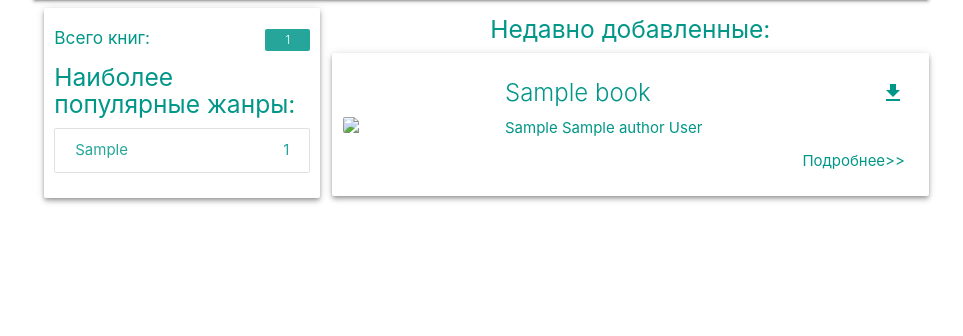
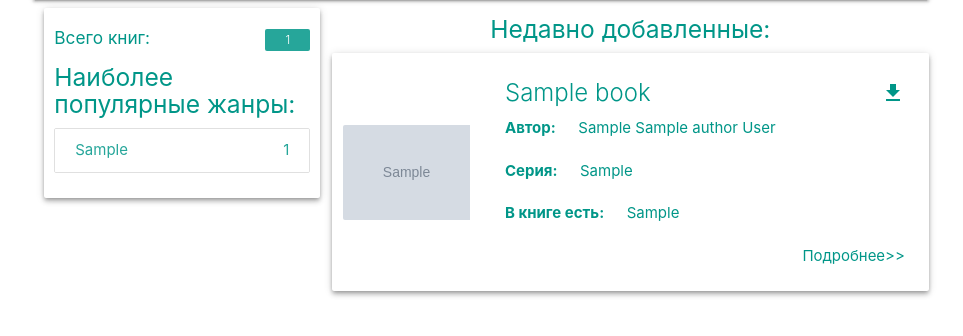
Before and after one commit to daboggg/mylibrary, a Django app: page / in a window 1280 px wide. Shown: the part 64-400 px from the top of the page, without its empty margins (159-1122 px from the left). Run offline with Django 5.2, Linux system fonts and the light colour scheme; tables that the repository leaves empty hold one stand-in row (values such as "Sample post"); grey boxes marked "Sample" are stand-in pictures; parts of the project's set-up code (start-up, migrations or seed data) failed here and were passed over; some libraries are stand-ins or nearby versions.

Commit message:
home page v5 book cards

```diff
--- a/library/book_data_utils.py
+++ b/library/book_data_utils.py
@@ -162,7 +162,7 @@ def get_annotation(soup: BeautifulSoup) -> str | None:
 
 def get_sequence(title_info: dict) -> str | None:
     """
-    если книга входит в серию и в серии,
+    если книга входит в серию или в серии,
      возвращает строку с названиями серий через запятую
     """
     sequence = title_info.get('sequence')
@@ -174,7 +174,7 @@ def get_sequence(title_info: dict) -> str | None:
     result = []
     for s in sequence:
         if s.get('@number'):
-            result.append(f'{s.get("@name")}:{s.get("@number")}')
+            result.append(f'{s.get("@name")}: {s.get("@number")}')
         else:
             result.append(s.get('@name'))
 
--- a/library/templates/library/home.html
+++ b/library/templates/library/home.html
@@ -3,7 +3,6 @@
 {% load library_tags %}
 
 {% block sidebar %}
-
     <div class="card z-depth-2">
         <div class="pxy-1 teal-text">
             <h6>
@@ -30,27 +29,24 @@
 {% endblock %}
 
 {% block content %}
-
-
     <h5 class="center-align teal-text">Недавно добавленные:</h5>
     {% for book in books %}
         <div class="card horizontal row valign-wrapper teal-text z-depth-2">
             <div class="col s4 l3 card-image waves-effect waves-block waves-light">
                 <img class="activator"
-                     src="https://imgholder.ru/768x1024/f44336/fff.jpg&text=Обложка+Для+Книги&font=kelson">
+{#                     src="https://imgholder.ru/768x1024/f44336/fff.jpg&text=Обложка+Для+Книги&font=kelson">#}
+                     src="{{ book.coverpage.url }}">
             </div>
             <div class="col s8 l9 card-content">
                 <span class="card-title">{{ book.book_title}}<a class="teal-text" href="#"><i class="material-icons right">download</i></a></span>
-                {% for author in book.author.all %}
-                	<p>{{ author|get_author_name }}</p>
-                {% endfor %}
+                {% get_book_card_avers book %}
 
-                <a class="right-align" href="#"><div class="mt-1 activator teal-text">Подробнее>></div></a>
+                <a style="cursor: pointer" class="right-align"><div class="mt-1 activator teal-text">Подробнее>></div></a>
             </div>
             <div class="card-reveal">
-                <span class="card-title grey-text text-darken-4">Card Title<i
+                <span class="card-title">{{ book.book_title}}<i
                         class="material-icons right">close</i></span>
-                <p>Here is some more information about this product that is only revealed once clicked on.</p>
+                {% get_book_card_reverse book %}
             </div>
         </div>
     {% endfor %}
--- /dev/null
+++ b/library/templates/library/inclusion_tags/book_card_avers.html
@@ -0,0 +1,38 @@
+{% load library_tags %}
+
+<div class="row">
+    <div class="col">
+        <p class="mr-1"><b>Автор:</b></p>
+    </div>
+    <div class="col">
+        {% for author in authors %}
+        <p>{{ author|get_author_name }}</p>
+        {% endfor %}
+    </div>
+</div>
+
+{% if sequence %}
+    <div class="row">
+        <div class="col">
+            <p class="mr-1"><b>Серия:</b></p>
+        </div>
+        <div class="col">
+            {% for item in sequence %}
+            	<p>{{ item }}</p>
+            {% endfor %}
+        </div>
+    </div>
+{% endif %}
+
+{% if keywords %}
+    <div class="row">
+        <div class="col">
+            <p class="mr-1"><b>В книге есть:</b></p>
+        </div>
+        <div class="col">
+            {% for keyword in keywords %}
+            	<p>{{ keyword }}</p>
+            {% endfor %}
+        </div>
+    </div>
+{% endif %}
--- /dev/null
+++ b/library/templates/library/inclusion_tags/book_card_revers.html
@@ -0,0 +1,20 @@
+{% load library_tags %}
+
+{% if annotation %}
+    <h6><b>Аннотация к книге:</b></h6>
+    <p>{{ annotation }}</p>
+{% endif %}
+
+{% if authors %}
+	{% for author in authors %}
+		{% if author.emails or author.home_pages %}
+			<h6><b>{{ author|get_author_name }}:</b></h6>
+		{% endif %}
+        {% if author.emails %}
+        	<p>email: {{ author.emails }}</p>
+        {% endif %}
+        {% if author.home_pages %}
+        	<p>home_page: {{ author.home_pages }}</p>
+        {% endif %}
+	{% endfor %}
+{% endif %}
--- a/library/templatetags/library_tags.py
+++ b/library/templatetags/library_tags.py
@@ -4,6 +4,22 @@ from django.db.models.aggregates import Count
 from library.models import Genre, Book, Author
 
 register = template.Library()
+
+@register.inclusion_tag("library/inclusion_tags/book_card_avers.html")
+def get_book_card_avers(book: Book):
+    return {
+        'authors': book.author.all(),
+        'sequence': book.sequence.split(',') if book.sequence else [],
+        'keywords': book.keywords.split(',') if book.keywords else [],
+    }
+
+@register.inclusion_tag("library/inclusion_tags/book_card_revers.html")
+def get_book_card_reverse(book: Book):
+    return {
+        'annotation': book.annotation,
+        'book_title': book.book_title,
+        'authors': book.author.all(),
+    }
 
 @register.simple_tag
 def get_genres(arg=None):
--- a/library/views.py
+++ b/library/views.py
@@ -25,7 +25,7 @@ class HomeView(ListView):
     context_object_name = 'books'
 
     def get_queryset(self):
-        return Book.objects.order_by('-created_at')[:7]
+        return Book.objects.prefetch_related('author').order_by('-created_at')[:7]
 
 
 class UploadBook(LoginRequiredMixin, CreateView):
```
